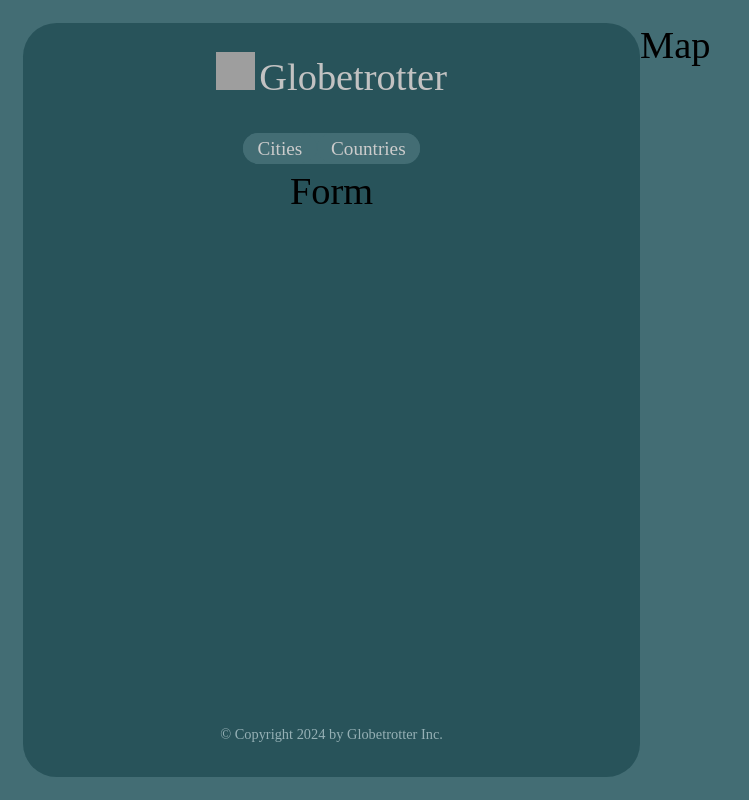
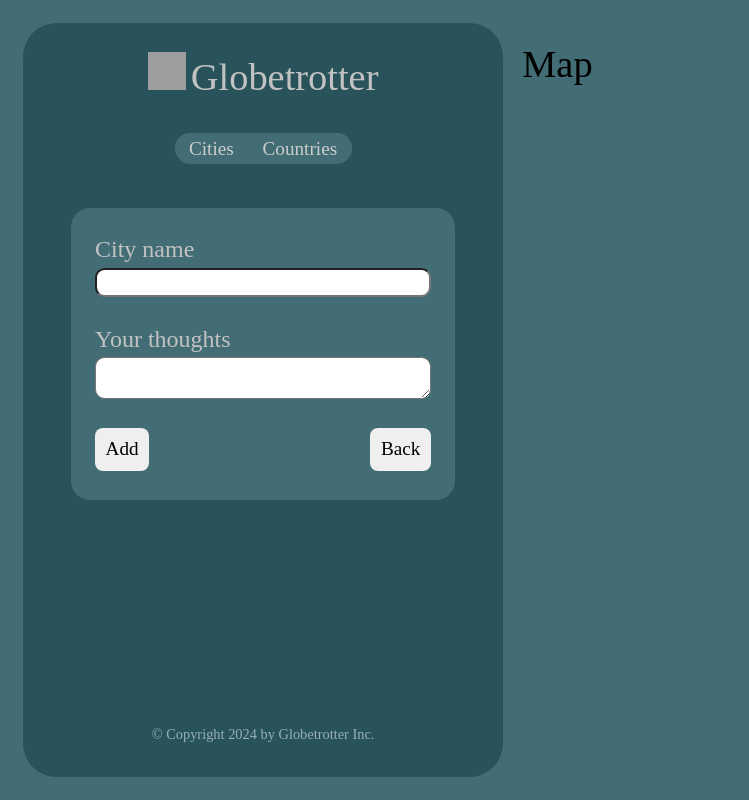
Before and after one commit to myrahkis/globetrotter, a React (Vite) app: page /app/form in a window 1280 px wide. Shown: the whole page, without its empty margins (0-749 px from the left). Built offline with nearby package versions, Linux system fonts and the light colour scheme; data requests are answered from the project's data file; grey boxes are pictures that could not be loaded; a web font is replaced by a local one.

Commit message:
worked on app page

```diff
--- a/src/App.jsx
+++ b/src/App.jsx
@@ -1,5 +1,5 @@
 import "./App.css";
-import { BrowserRouter, Route, Routes } from "react-router-dom";
+import { BrowserRouter, Navigate, Route, Routes } from "react-router-dom";
 import Home from "./pages/Home";
 import Pricing from "./pages/Pricing";
 import Product from "./pages/Product";
@@ -7,6 +7,9 @@ import Login from "./pages/Login";
 import AppLayout from "./pages/AppLayout";
 import CityList from "./components/CityList";
 import { useEffect, useState } from "react";
+import CountryList from "./components/CountryList";
+import City from "./components/City";
+import Form from "./components/Form";
 
 const BASE_URL = "http://localhost:8000";
 
@@ -14,8 +17,7 @@ function App() {
   const [cities, setCities] = useState([]);
   const [isLoading, setIsLoading] = useState(false);
 
-  useEffect(
-    function () {
+  useEffect(function () {
     async function fetchCities() {
       try {
         const res = await fetch(`${BASE_URL}/cities`);
@@ -28,9 +30,7 @@ function App() {
     }
 
     fetchCities();
-    },
-    []
-  );
+  }, []);
 
   return (
     <>
@@ -41,11 +41,12 @@ function App() {
           <Route path="prices" element={<Pricing />} />
           <Route path="/login" element={<Login />} />
           <Route path="app" element={<AppLayout />}>
-            <Route index element={<CityList cities={cities} />} />{" "}
             {/*index - то что отображается по умолчанию */}
+            <Route index element={<Navigate replace to='cities' />} />
             <Route path="cities" element={<CityList cities={cities} />} />
-            <Route path="countries" element={<p>List of countries</p>} />
-            <Route path="form" element={<p>Form</p>} />
+            <Route path="cities/:id" element={<City />} />
+            <Route path="countries" element={<CountryList cities={cities} />} />
+            <Route path="form" element={<Form />} />
           </Route>
         </Routes>
       </BrowserRouter>
--- /dev/null
+++ b/src/components/City.jsx
@@ -0,0 +1,16 @@
+import { useParams } from "react-router-dom";
+
+function City() {
+    const { id } = useParams();
+
+    return(
+        <div>
+            <p>emoji</p>
+            <p>city {id}</p>
+            <p>name</p>
+            <p>notes</p>
+        </div>
+    );
+}
+
+export default City;
--- a/src/components/CityList.jsx
+++ b/src/components/CityList.jsx
@@ -1,6 +1,7 @@
 /* eslint-disable react/prop-types */
 import styles from "./cityList.module.css";
 import deleteSVG from "../assets/delete.svg";
+import { Link } from "react-router-dom";
 
 function CityList({ cities }) {
   return (
@@ -14,13 +15,15 @@ function CityList({ cities }) {
 
 function City({ city }) {
   return (
-    <li className={styles["city-el"]}>
+    <li>
+      <Link to={`${city.id}?lat=${city.position.lat}&lng=${city.position.lng}`} className={styles["city-el"]}>
         <p>{city.emoji}</p>
         <p>{city.cityName}</p>
         <p>{city.country}</p>
         <button className={styles["delete-btn"]}>
           <img src={deleteSVG} alt="delete" />
         </button>
+      </Link>
     </li>
   );
 }
--- /dev/null
+++ b/src/components/CountryList.jsx
@@ -0,0 +1,27 @@
+/* eslint-disable react/prop-types */
+import styles from "./cityList.module.css";
+import deleteSVG from "../assets/delete.svg";
+
+function CountryList({ cities }) {
+  return (
+    <ul className={styles["city-list"]}>
+      {cities.map((city) => (
+        <Country key={city.id} city={city} />
+      ))}
+    </ul>
+  );
+}
+
+function Country({ city }) {
+  return (
+    <li className={styles["city-el"]}>
+      <p>{city.emoji}</p>
+      <p>{city.country}</p>
+      <button className={styles["delete-btn"]}>
+        <img src={deleteSVG} alt="delete" />
+      </button>
+    </li>
+  );
+}
+
+export default CountryList;
--- /dev/null
+++ b/src/components/Form.jsx
@@ -0,0 +1,47 @@
+import { useState } from "react";
+import styles from "./form.module.css";
+import { useNavigate } from "react-router-dom";
+
+function Form() {
+  const navigate = useNavigate();
+  const [cityName, setCityName] = useState("");
+  const [country, setCountry] = useState("");
+  const [notes, setNotes] = useState("");
+
+  return (
+    <form className={styles["form"]}>
+      <div className={styles["city-name-wrapper"]}>
+        <label>City name</label>
+        <input
+          id="cityName"
+          onChange={(e) => setCityName(e.target.value)}
+          value={cityName}
+          className={styles["input"]}
+        />
+      </div>
+      <div className={styles["notes-wrapper"]}>
+        <label>Your thoughts</label>
+        <textarea
+          id="notes"
+          onChange={(e) => setNotes(e.target.value)}
+          value={notes}
+          className={styles["input"]}
+        />
+      </div>
+      <div className={styles["btns-wrapper"]}>
+        <button className={styles["form-btn"]}>Add</button>
+        <button
+          onClick={(e) => {
+            e.preventDefault();
+            navigate(-1);
+          }}
+          className={styles["form-btn"]}
+        >
+          Back
+        </button>
+      </div>
+    </form>
+  );
+}
+
+export default Form;
--- a/src/components/Map.jsx
+++ b/src/components/Map.jsx
@@ -1,7 +1,17 @@
+import { useNavigate, useSearchParams } from "react-router-dom";
+import styles from './map.module.css';
+
 function Map() {
+  const navigate = useNavigate();
+  const [searchParams, setSearchParams] = useSearchParams();
+  const lat = searchParams.get('lat');
+  const lng = searchParams.get('lng');
+
   return (
-    <div>
+    <div className={styles['container']} onClick={() => navigate("form")}>
       <div>Map</div>
+      <p>{lat}</p>
+      <p>{lng}</p>
     </div>
   );
 }
--- a/src/components/cityList.module.css
+++ b/src/components/cityList.module.css
@@ -3,17 +3,19 @@
     flex-direction: column;
     font-size: 2rem;
     margin-top: 1.5rem;
-    color:rgb(194, 194, 194);
     gap: 1rem;
 }
 
 .city-el {
+    cursor: pointer;
     display: flex;
     justify-content: space-between;
     gap: 1.5rem;
     padding: 0.5rem 2rem;
     border-radius: 2rem;
     background-color: #436d74;
+    color:rgb(194, 194, 194);
+    text-decoration: none;
 }
 .city-el:hover {
     background-color: #508089;
--- /dev/null
+++ b/src/components/form.module.css
@@ -0,0 +1,47 @@
+.form {
+    display: flex;
+    flex-direction: column;
+    margin-top: 4rem;
+    gap: 1rem;
+    width: 40rem;
+    font-size: 2.5rem;
+    color: rgb(194, 194, 194);
+    background-color: #436d74;
+    padding: 2rem 1.5rem;
+    border-radius: 2rem;
+}
+
+.city-name-wrapper {
+    display: flex;
+    flex-direction: column;
+    gap: 0.5rem;
+    padding: 1rem;
+}
+
+.notes-wrapper {
+    display: flex;
+    flex-direction: column;
+    gap: 0.5rem;
+    padding: 1rem;
+}
+
+.btns-wrapper {
+    display: flex;
+    justify-content: space-between;
+}
+
+.form-btn {
+    padding: 1rem;
+    margin: 1rem;
+}
+
+.input {
+    border-radius: 1rem;
+    padding: 0.5rem;
+    outline: none;
+    max-width: 35rem;
+    max-height: 18rem;
+}
+.input:focus {
+    outline: 0.2rem ridge #eee8a9;
+}
--- /dev/null
+++ b/src/components/map.module.css
@@ -0,0 +1,5 @@
+.container {
+    cursor: pointer;
+    width: 100%;
+    margin: 2rem;
+}
--- a/src/pages/Home.jsx
+++ b/src/pages/Home.jsx
@@ -1,8 +1,11 @@
 import React from "react";
 import styles from "./home.module.css";
 import NavBar from "../components/NavBar";
+import { useNavigate } from "react-router-dom";
 
 function Home() {
+  const navigate = useNavigate();
+
   return (
     <>
       <NavBar />
@@ -16,7 +19,7 @@ function Home() {
           Never forget your wonderful experiences, and show everyone how you
           have wandered the world.
         </p>
-        <button className={styles["home-btn"]}>START TRACKING NOW</button>
+        <button className={styles["home-btn"]} onClick={() => navigate('app')}>START TRACKING NOW</button>
       </div>
     </>
   );
--- a/src/pages/appLayout.module.css
+++ b/src/pages/appLayout.module.css
@@ -1,7 +1,7 @@
 .app {
+    position: relative;
     padding: 2.4rem;
     height: 100vh;
     overscroll-behavior-y: none;
     display: flex;
-    position: relative;
 }
```
Lines whose indentation alone changed are shown as unchanged.
